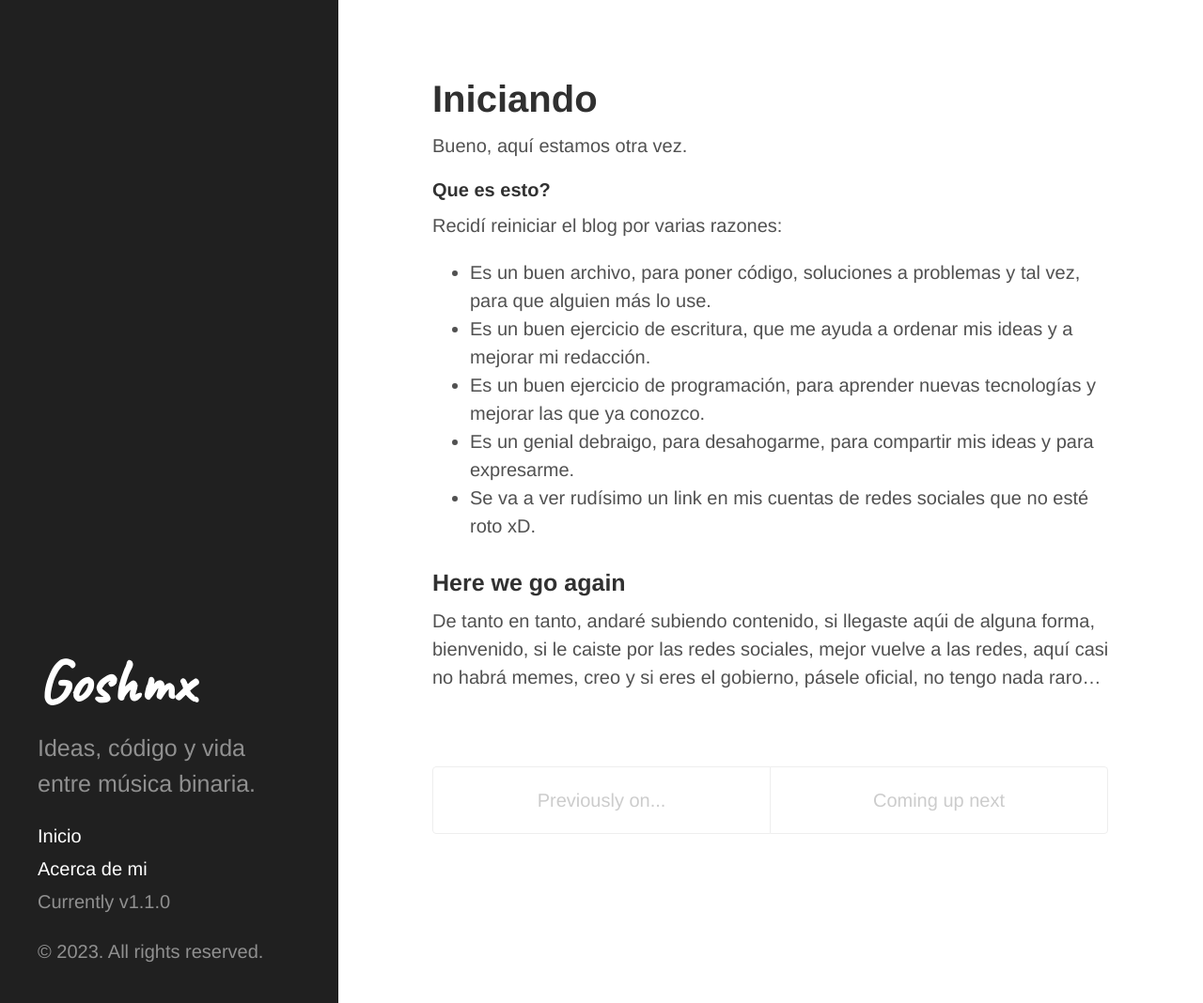
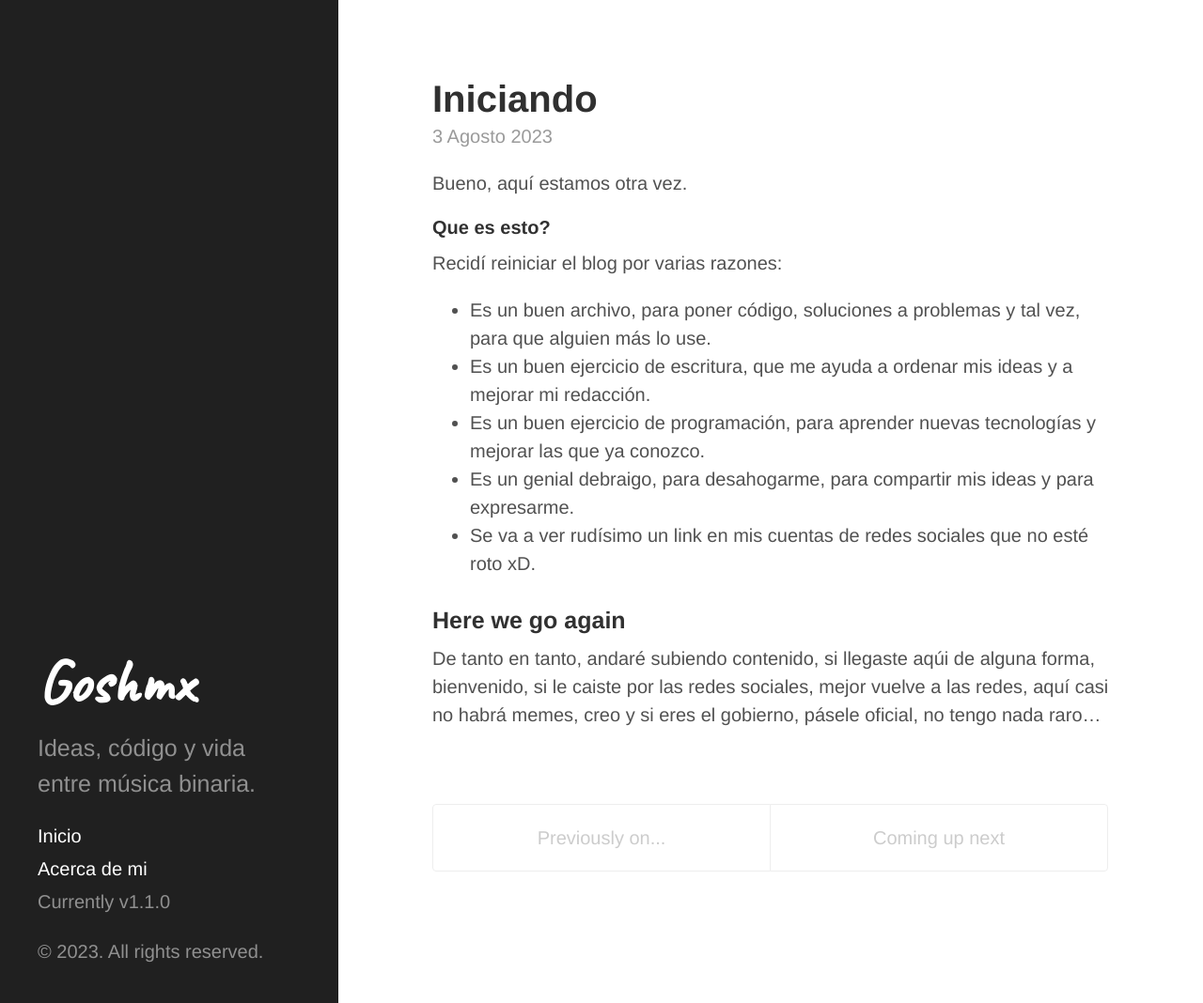
Before and after one commit to goshmx/blog, a Jekyll site: the page built from index.html, in a window 1280 px wide and 1068 px high. Shown: the whole window at 94% size. Built offline with Jekyll 4.4.1, drawn with Linux system fonts in a browser that asks for light colours; Markdown is read by kramdown in place of the engine named in the settings; the list of posts is cut into pages by our own code.

Commit message:
Update index.html

```diff
--- a/index.html
+++ b/index.html
@@ -13,8 +13,8 @@ title: Home
     </h1>
 
     <span class="post-date">
-      {% assign m = page.date | date: "%-m" %}
-      {{ page.date | date: "%-d" }}
+      {% assign m = post.date | date: "%-m" %}
+      {{ post.date | date: "%-d" }}
       {% case m %}
         {% when '1' %}Enero
         {% when '2' %}Febrero
@@ -23,13 +23,13 @@ title: Home
         {% when '5' %}Mayo
         {% when '6' %}Junio
         {% when '7' %}Julio
-        {% when '8' %}Agostp
+        {% when '8' %}Agosto
         {% when '9' %}Septiembre
         {% when '10' %}Octubre
         {% when '11' %}Noviembre
         {% when '12' %}Diciembre
       {% endcase %}
-      {{ page.date | date: "%Y" }}
+      {{ post.date | date: "%Y" }}
     </span>
 
     {{ post.content }}
```
